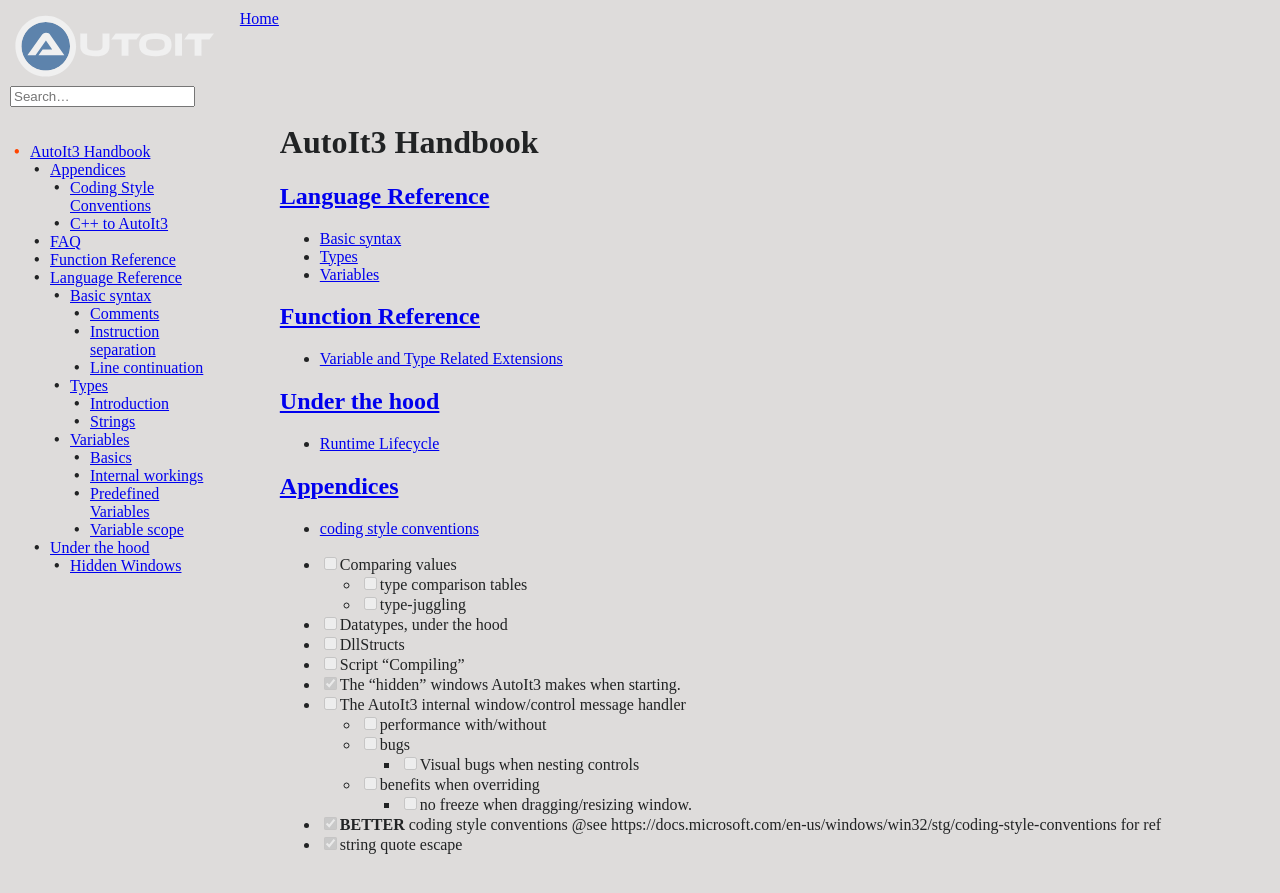
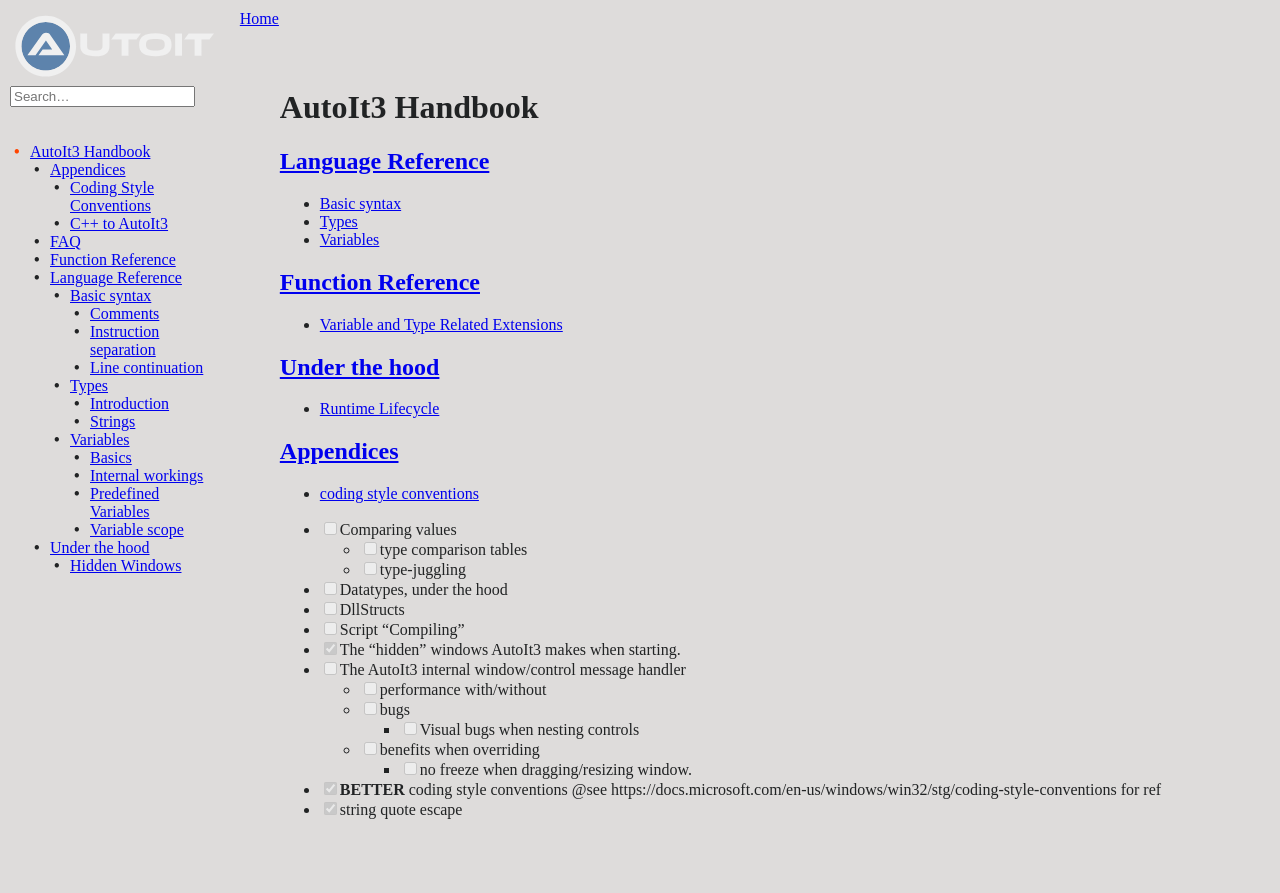
Before and after one commit to genius257/AutoIt3-Handbook, a Jekyll site: the page built from docs/index.md, in a window 1280 px wide. Shown: the top 893 px of the page. Built offline with Jekyll 4.4.1, drawn with Linux system fonts in a browser that asks for light colours; nearby versions of some CDN libraries; our own code applies the rules of GitHub Pages for plain Markdown files.

Commit message:
Changed css selector for breadcrumbs rules

```diff
--- a/docs/_layouts/default.html
+++ b/docs/_layouts/default.html
@@ -68,7 +68,7 @@
                 </script>
             </aside>
             <div class="content-wrapper">
-                <nav>
+                <nav class="breadcrumbs">
                     {% include breadcrumbs.html %}
                 </nav>
                 <main>
--- a/docs/assets/css/style.scss
+++ b/docs/assets/css/style.scss
@@ -61,7 +61,7 @@ html, body {
     flex-direction: column;
 }
 
-#breadcrumbs {
+.breadcrumbs {
     flex: 0 0;
 }
 
```
